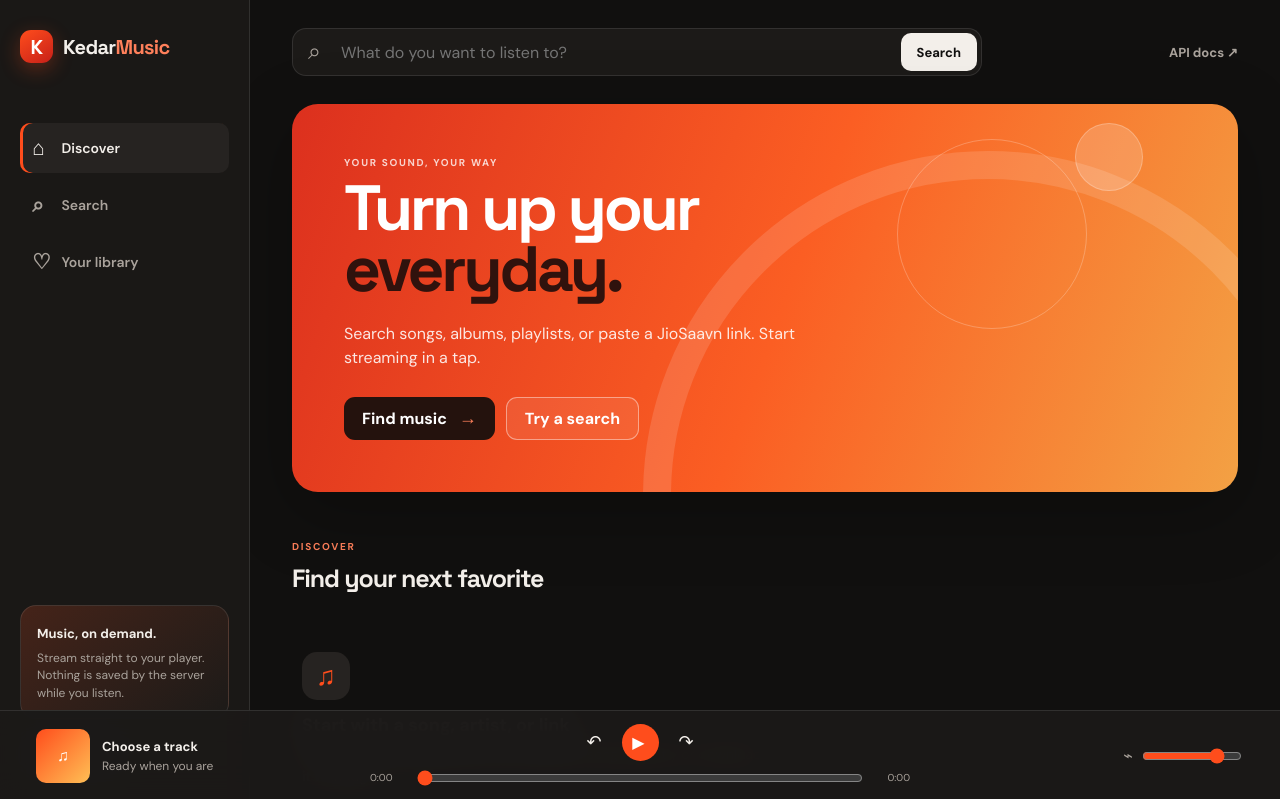
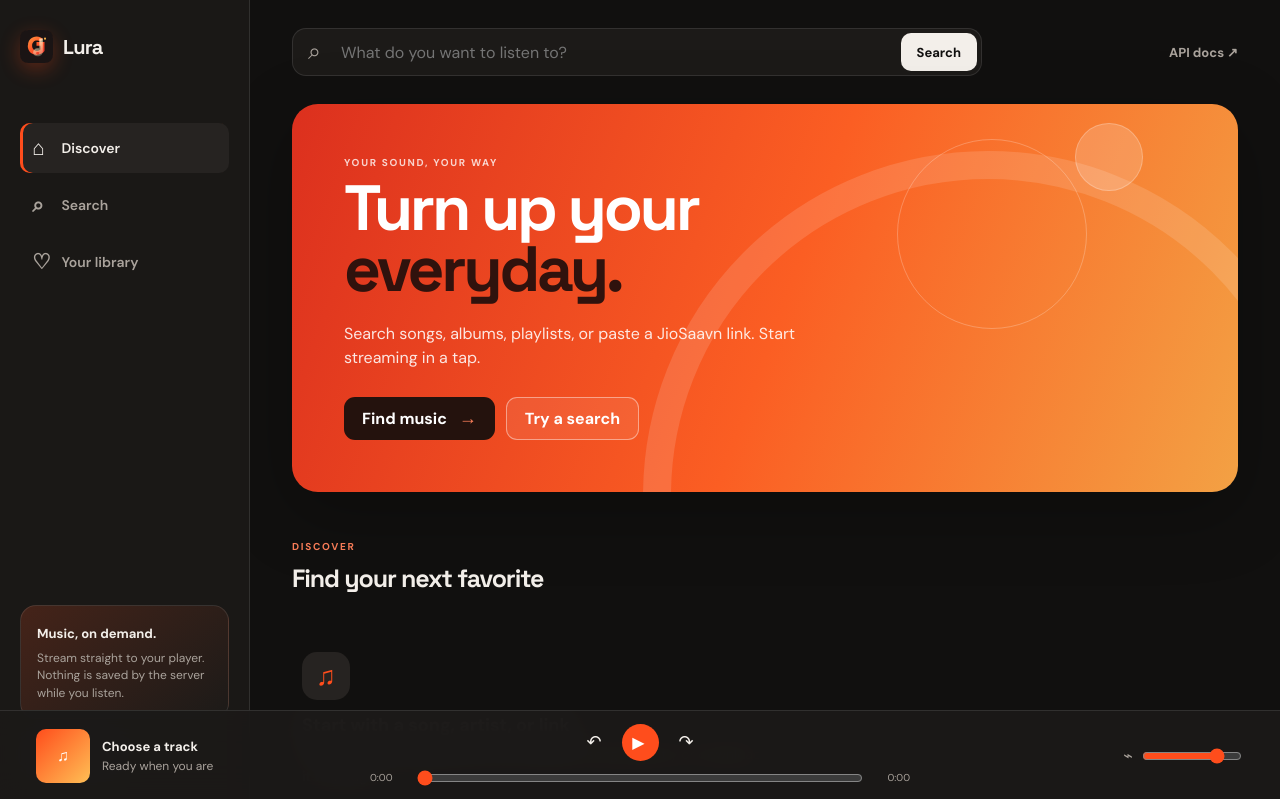
Before and after one commit to KedarDamale/Lura-Stream-JioSaavan-Songs-without-Ads, a FastAPI app: page / in a window 1280 px wide. Shown: the top 799 px of the page. Run offline with FastAPI, Linux system fonts and the light colour scheme.

Commit message:
feat: brand web interface as Lura

```diff
--- a/templates/index.html
+++ b/templates/index.html
@@ -5,13 +5,14 @@
     <meta name="viewport" content="width=device-width, initial-scale=1">
     <meta name="description" content="Search, stream, and download music with KedarMusic.">
     <title>{{ app_name }} · Music without the clutter</title>
+    <link rel="icon" type="image/svg+xml" href="{{ url_for('static', path='lura-mark.svg') }}">
     <link rel="stylesheet" href="{{ url_for('static', path='styles.css') }}">
 </head>
 <body>
     <div class="app-shell">
         <aside class="sidebar" aria-label="Main navigation">
-            <a class="brand" href="/" aria-label="KedarMusic home">
-                <span class="brand-mark">K</span><span>Kedar<span>Music</span></span>
+            <a class="brand" href="/" aria-label="Lura home">
+                <span class="brand-mark"><img src="{{ url_for('static', path='lura-mark.svg') }}" alt=""></span><span>Lura</span>
             </a>
             <nav>
                 <a class="nav-item active" href="#discover"><span>⌂</span> Discover</a>
@@ -241,8 +242,8 @@
         $('#volume').addEventListener('input', (event) => { audio.volume = event.target.value; });
 
         const root = document.documentElement;
-        const savedTheme = localStorage.getItem('kedarmusic-theme') || 'dark';
-        function setTheme(theme) { root.dataset.theme = theme; $('#themeLabel').textContent = theme === 'dark' ? 'Light mode' : 'Dark mode'; localStorage.setItem('kedarmusic-theme', theme); }
+        const savedTheme = localStorage.getItem('lura-theme') || 'dark';
+        function setTheme(theme) { root.dataset.theme = theme; $('#themeLabel').textContent = theme === 'dark' ? 'Light mode' : 'Dark mode'; localStorage.setItem('lura-theme', theme); }
         setTheme(savedTheme);
         $('#themeToggle').addEventListener('click', () => setTheme(root.dataset.theme === 'dark' ? 'light' : 'dark'));
         $('#menuToggle').addEventListener('click', () => document.querySelector('.sidebar').classList.toggle('open'));
```
